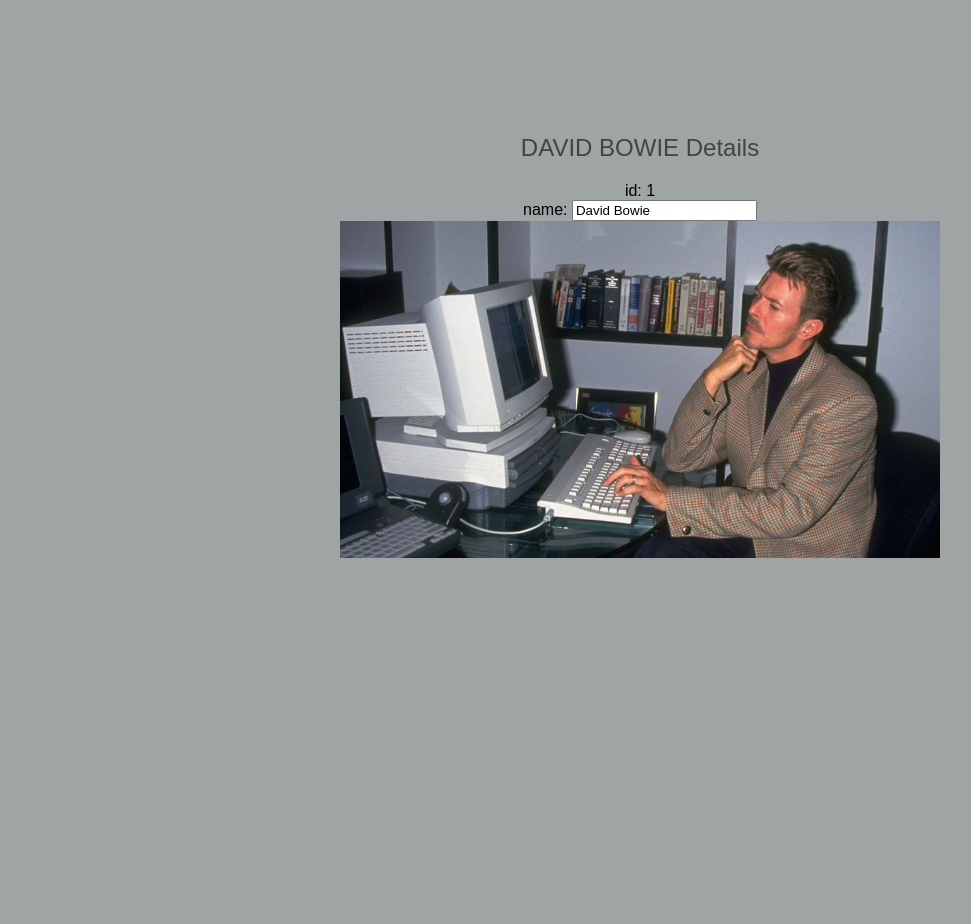
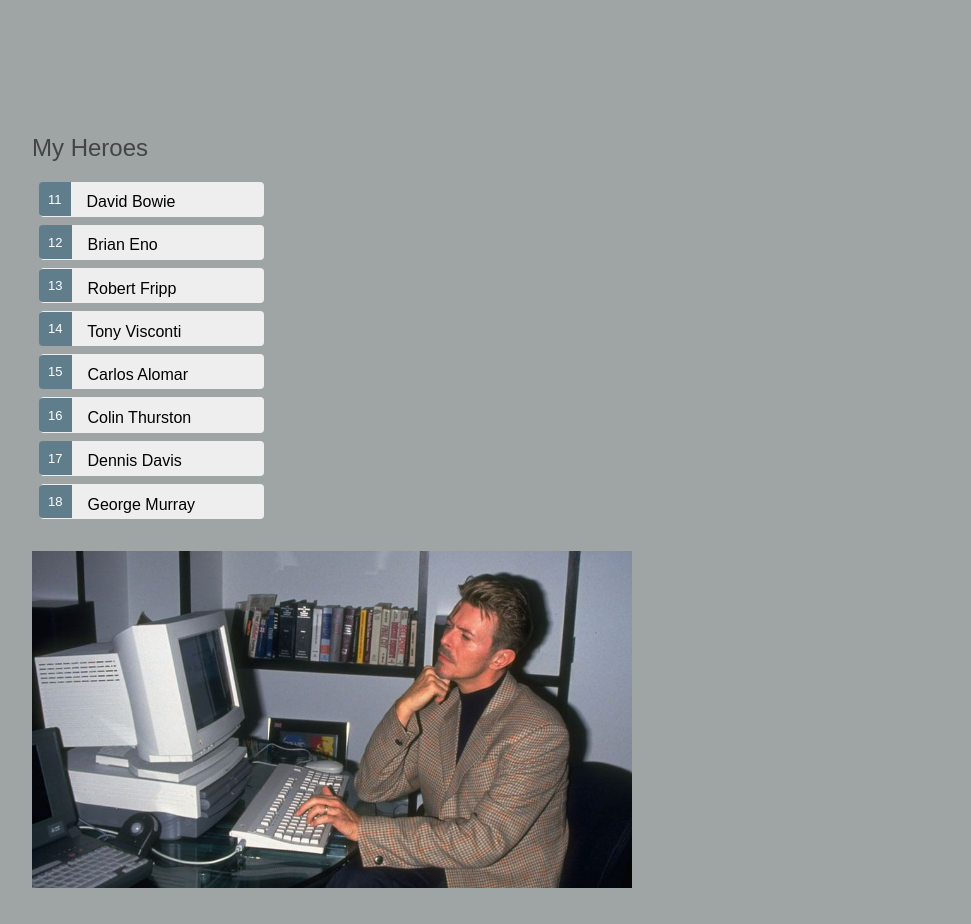
Before and after one commit to parkersmathers/angular-sandbox, an Angular app: page / in a window 1280 px wide. Shown: the part 740-1664 px from the top of the page, without its empty margins (0-971 px from the left). Before the commit the page ends 1334 px from the top, so only its background shows below. Built offline with nearby package versions, Linux system fonts and the light colour scheme.

Commit message:
Create mock heroes and display list

```diff
--- a/src/app/app.component.html
+++ b/src/app/app.component.html
@@ -1,4 +1,4 @@
-<div style="text-align:center">
+<div>
   <h1>
     {{title}}!
   </h1>
--- a/src/app/heroes/heroes.component.css
+++ b/src/app/heroes/heroes.component.css
@@ -0,0 +1,48 @@
+/* HeroesComponent's private CSS styles */
+.selected {
+  background-color: #CFD8DC !important;
+  color: white;
+}
+.heroes {
+  margin: 0 0 2em 0;
+  list-style-type: none;
+  padding: 0;
+  width: 15em;
+}
+.heroes li {
+  cursor: pointer;
+  position: relative;
+  left: 0;
+  background-color: #EEE;
+  margin: .5em;
+  padding: .3em 0;
+  height: 1.6em;
+  border-radius: 4px;
+}
+.heroes li.selected:hover {
+  background-color: #BBD8DC !important;
+  color: white;
+}
+.heroes li:hover {
+  color: #607D8B;
+  background-color: #DDD;
+  left: .1em;
+}
+.heroes .text {
+  position: relative;
+  top: -3px;
+}
+.heroes .badge {
+  display: inline-block;
+  font-size: small;
+  color: white;
+  padding: 0.8em 0.7em 0 0.7em;
+  background-color: #607D8B;
+  line-height: 1em;
+  position: relative;
+  left: -1px;
+  top: -4px;
+  height: 1.8em;
+  margin-right: .8em;
+  border-radius: 4px 0 0 4px;
+}
--- a/src/app/heroes/heroes.component.html
+++ b/src/app/heroes/heroes.component.html
@@ -1,4 +1,10 @@
-<h2>{{hero.name | uppercase}} Details</h2>
+<h2>My Heroes</h2>
+<ul class="heroes">
+  <li *ngFor="let hero of heroes">
+    <span class="badge">{{hero.id}}</span> {{hero.name}}
+  </li>
+</ul>
+<!-- <h2>{{hero.name | uppercase}} Details</h2>
 <div class="">
   <span>id: {{hero.id}}</span>
 </div>
@@ -6,4 +12,4 @@
   <label>name:
     <input [(ngModel)]="hero.name" placeholder="Namester">
   </label>
-</div>
+</div> -->
--- a/src/app/heroes/heroes.component.ts
+++ b/src/app/heroes/heroes.component.ts
@@ -1,5 +1,6 @@
 import { Component, OnInit } from '@angular/core';
-import { Hero } from '../hero';
+// import { Hero } from "../hero";
+import { HEROES } from '../mock-heroes';
 
 @Component({
   selector: 'app-heroes',
@@ -7,10 +8,8 @@
   styleUrls: ['./heroes.component.css']
 })
 export class HeroesComponent implements OnInit {
-  hero: Hero = {
-    id: 1,
-    name: 'David Bowie'
-  };
+
+  heroes = HEROES;
 
   constructor() { }
 
--- /dev/null
+++ b/src/app/mock-heroes.ts
@@ -0,0 +1,12 @@
+import { Hero } from './hero';
+
+export const HEROES: Hero[] = [
+  { id: 11, name: 'David Bowie' },
+  { id: 12, name: 'Brian Eno' },
+  { id: 13, name: 'Robert Fripp' },
+  { id: 14, name: 'Tony Visconti' },
+  { id: 15, name: 'Carlos Alomar' },
+  { id: 16, name: 'Colin Thurston' },
+  { id: 17, name: 'Dennis Davis' },
+  { id: 18, name: 'George Murray' }
+];
```
